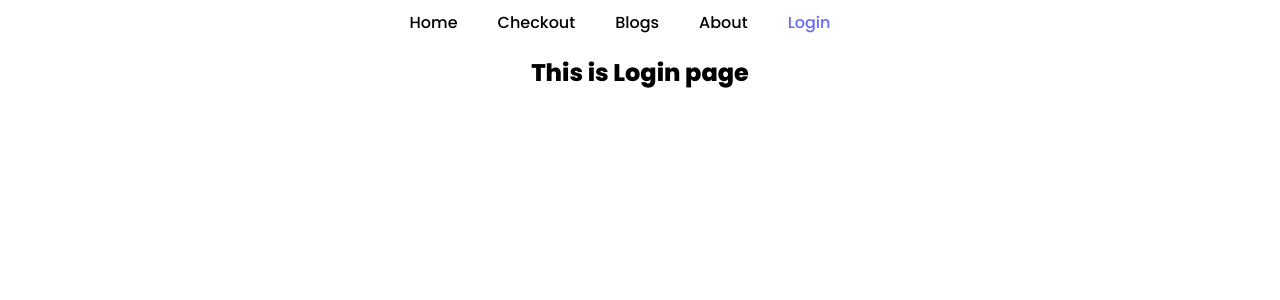
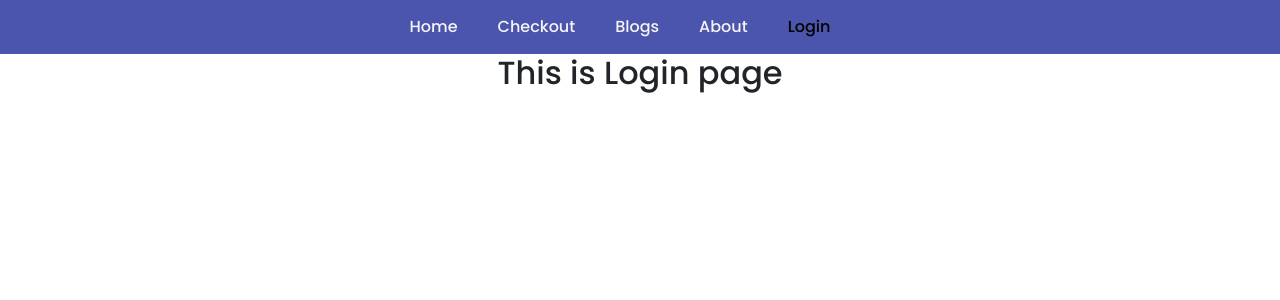
Before and after one commit to joymohanta/independent-service-provider, a React (Create React App) app: page /login in a window 1280 px wide. Shown: the top 300 px of the page. Built offline with nearby package versions, Linux system fonts and the light colour scheme.

Commit message:
carousel added

```diff
--- a/package.json
+++ b/package.json
@@ -6,8 +6,10 @@
     "@testing-library/jest-dom": "^5.16.4",
     "@testing-library/react": "^13.1.1",
     "@testing-library/user-event": "^13.5.0",
+    "bootstrap": "^5.1.3",
     "firebase": "^9.6.11",
     "react": "^18.0.0",
+    "react-bootstrap": "^2.2.3",
     "react-dom": "^18.0.0",
     "react-router-dom": "^6.3.0",
     "react-scripts": "5.0.1",
--- a/src/Pages/Home/Home.css
+++ b/src/Pages/Home/Home.css
@@ -0,0 +1,3 @@
+.font-color{
+    color: orangered;
+}
--- a/src/Pages/Home/Home.js
+++ b/src/Pages/Home/Home.js
@@ -1,9 +1,33 @@
 import React from "react";
+import "./Home.css";
+import { Carousel } from "react-bootstrap";
 
 const Home = () => {
   return (
     <div>
-      <h2>This is Home</h2>
+      <Carousel>
+        <Carousel.Item>
+          <img
+            className="d-block w-100"
+            src={"https://i.ibb.co/7KR7MbW/picthree.jpg"}
+            alt="First slide"
+          />
+        </Carousel.Item>
+        <Carousel.Item>
+          <img
+            className="d-block w-100"
+            src={"https://i.ibb.co/vqq2VyT/pictwo.jpg"}
+            alt="Second slide"
+          />
+        </Carousel.Item>
+        <Carousel.Item>
+          <img
+            className="d-block w-100"
+            src={"https://i.ibb.co/jTbZB89/need.jpg"}
+            alt="Third slide"
+          />
+        </Carousel.Item>
+      </Carousel>
     </div>
   );
 };
--- a/src/Pages/Shared/Header/Header.css
+++ b/src/Pages/Shared/Header/Header.css
@@ -1,15 +1,18 @@
 .menu{
-    margin-top: 10px;
+    padding: 15px 0;
+    background-color: #4B55AD;
+    position: sticky;
 }
 .menu a{
     text-decoration: none;
     margin-right: 40px;
-    color: black;
+    color: whitesmoke;
     font-weight: 500;
 }
 .menu a:hover{
-   color: rgba(0, 0, 255, 0.597);
+   color: black;
+
 }
 .menu a.active{
-    color: rgba(0, 0, 255, 0.597);
+   color: black;
 }
--- a/src/index.js
+++ b/src/index.js
@@ -4,6 +4,7 @@ import "./index.css";
 import App from "./App";
 import reportWebVitals from "./reportWebVitals";
 import { BrowserRouter } from "react-router-dom";
+import "bootstrap/dist/css/bootstrap.min.css";
 
 const root = ReactDOM.createRoot(document.getElementById("root"));
 root.render(
```
Also changed, not shown: 1 other file (tests, documents, lock files or other folders).
